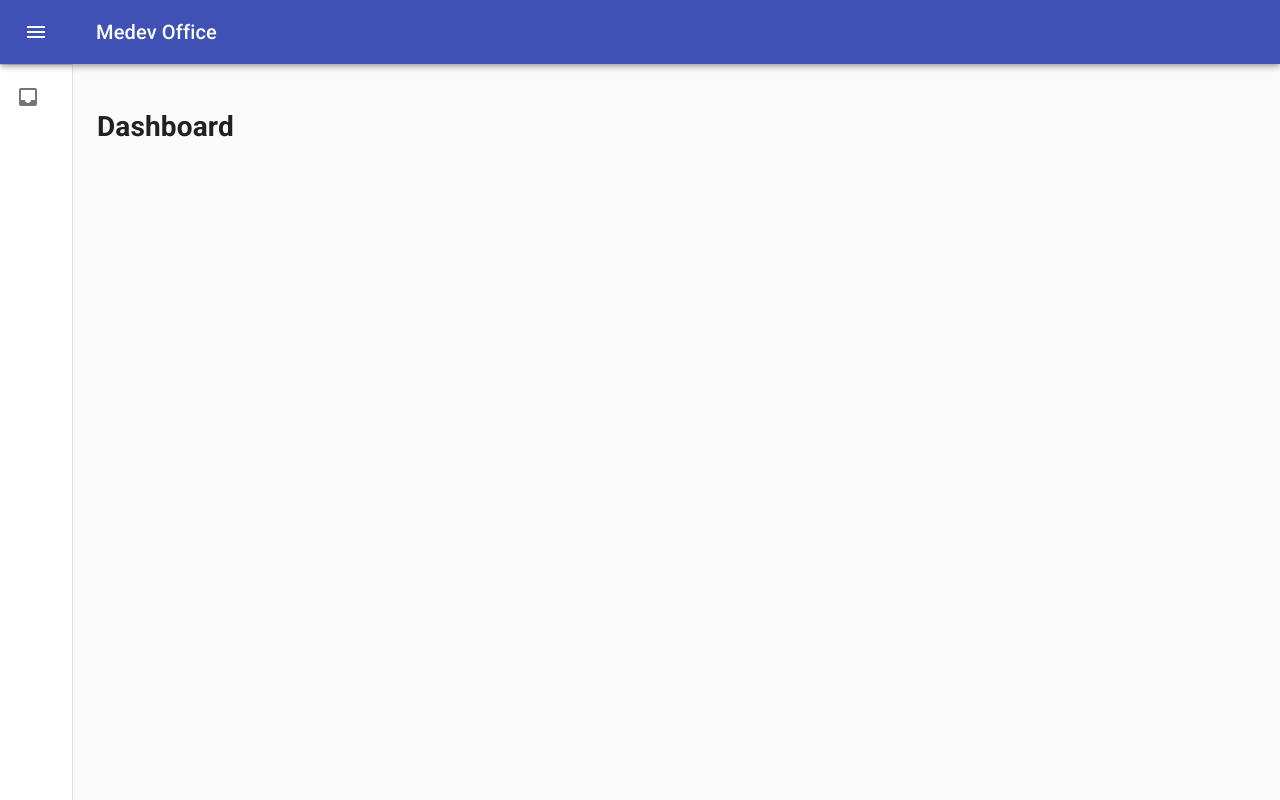
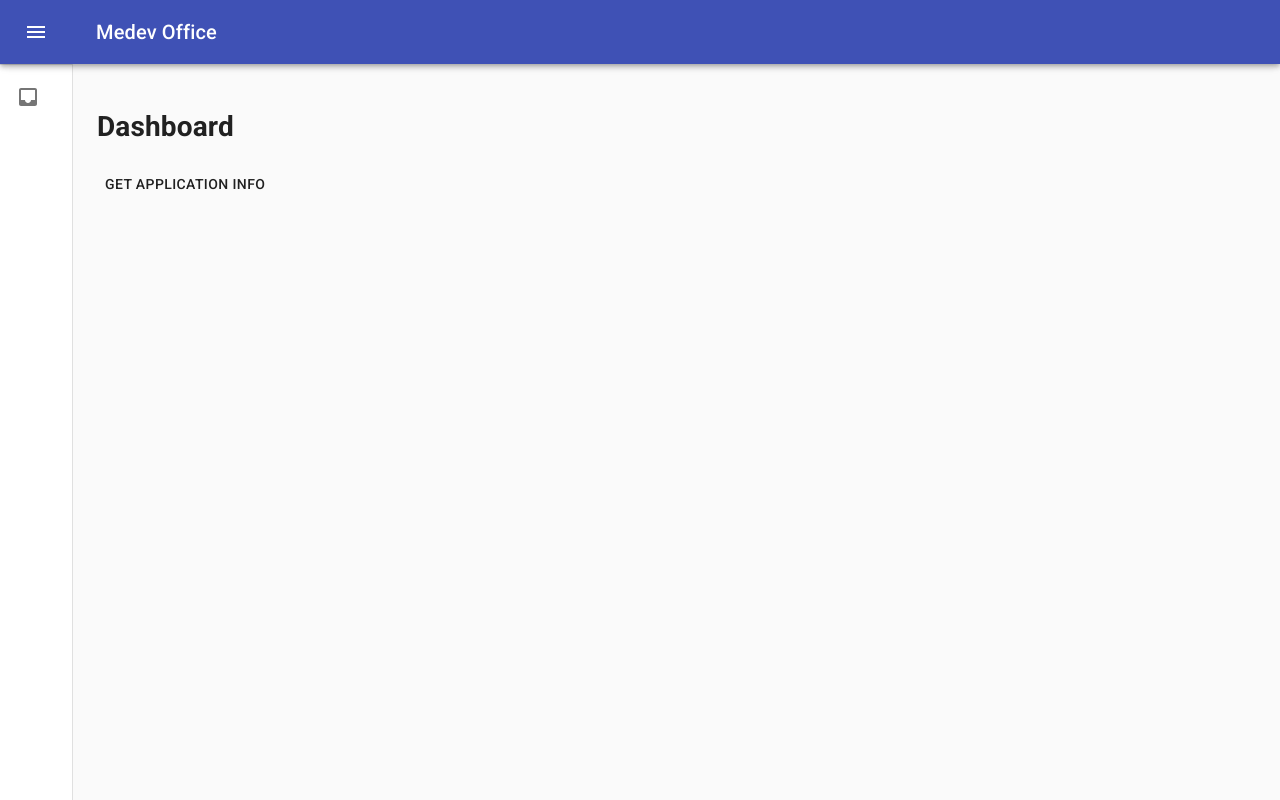
Before and after one commit to oargatamas/medev-office-webclient, a React (Create React App) app: page / in a window 1280 px wide. Built offline with nearby package versions, Linux system fonts and the light colour scheme.

Commit message:
Dashboard component used as an example for testing the generic API call logic.

```diff
--- a/src/application/core/App.js
+++ b/src/application/core/App.js
@@ -1,10 +1,10 @@
 import React, {Component} from 'react';
 import {BrowserRouter, Route} from "react-router-dom";
-import Dashboard from "../dashboard/component/dashboard/Dashboard";
 import Header from "./containers/header/Header";
 import {CssBaseline} from "@material-ui/core";
 import Navigation from "./containers/navigation/Navigation";
 import {withStyles} from "@material-ui/styles";
+import DashboardContainer from "../dashboard/component/dashboard/DashboardContainer";
 
 
 const styles = theme => ({
@@ -41,7 +41,7 @@ class App extends Component {
                     <Navigation/>
                     <main className={classes.content}>
                         <div className={classes.toolbar} />
-                        <Route path="/" component={Dashboard}/>
+                        <Route path="/" component={DashboardContainer}/>
                     </main>
                 </BrowserRouter>
             </div>
--- a/src/application/dashboard/component/dashboard/Dashboard.js
+++ b/src/application/dashboard/component/dashboard/Dashboard.js
@@ -1,4 +1,5 @@
 import React, {Component} from 'react';
+import Button from "@material-ui/core/Button";
 
 
 class Dashboard extends Component{
@@ -12,6 +13,7 @@ class Dashboard extends Component{
         return(
             <div>
                 <h1>Dashboard</h1>
+                <Button onClick={this.props.getAppsInfo}>Get Application Info</Button>
             </div>
         );
     }
--- /dev/null
+++ b/src/application/dashboard/component/dashboard/DashboardContainer.js
@@ -0,0 +1,21 @@
+import {requestAppsInfo} from "../../../core/action/getApplicationActions";
+import {connect} from "react-redux";
+import Dashboard from "./Dashboard";
+
+
+const mapStateToProps = (state) => {
+    return {
+
+    };
+};
+
+const mapDispatchToProps = (dispatch) => {
+    return {
+       getAppsInfo : () => {
+           dispatch(requestAppsInfo());
+       }
+    };
+};
+
+
+export default connect(mapStateToProps, mapDispatchToProps)(Dashboard);
```
